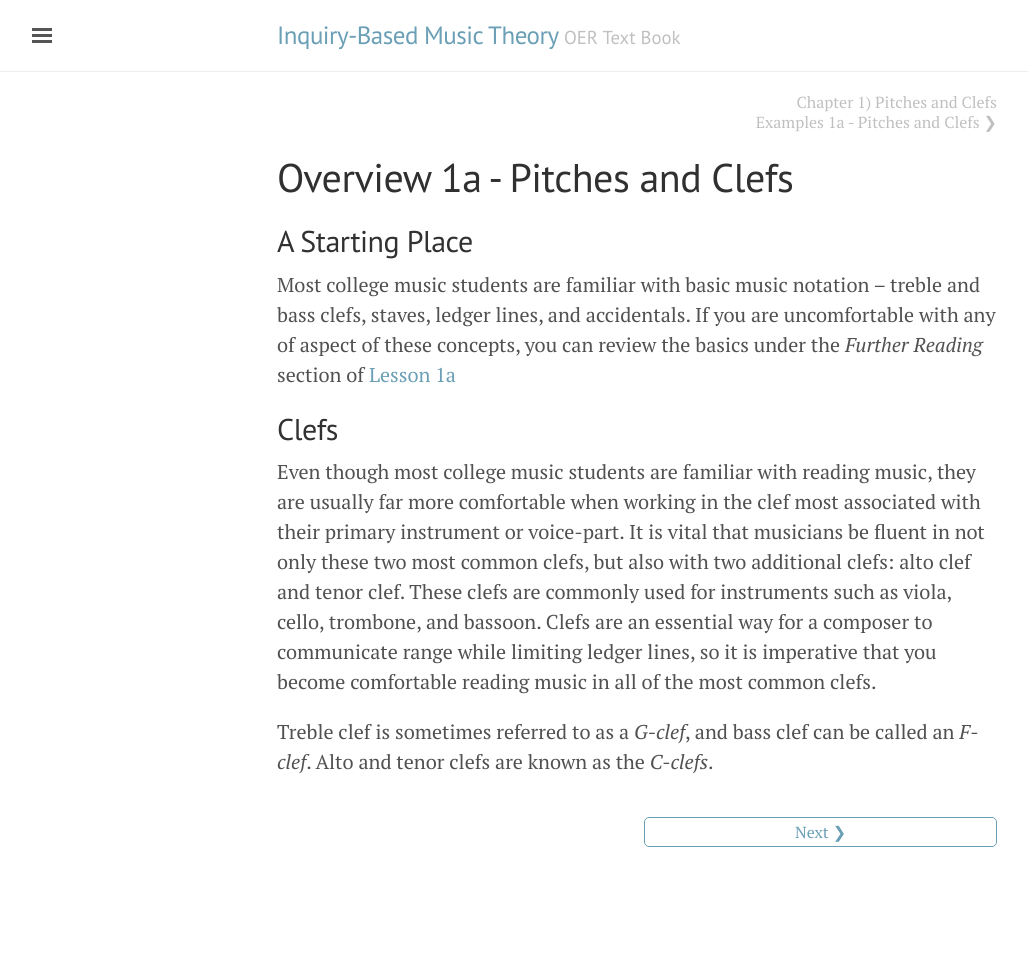
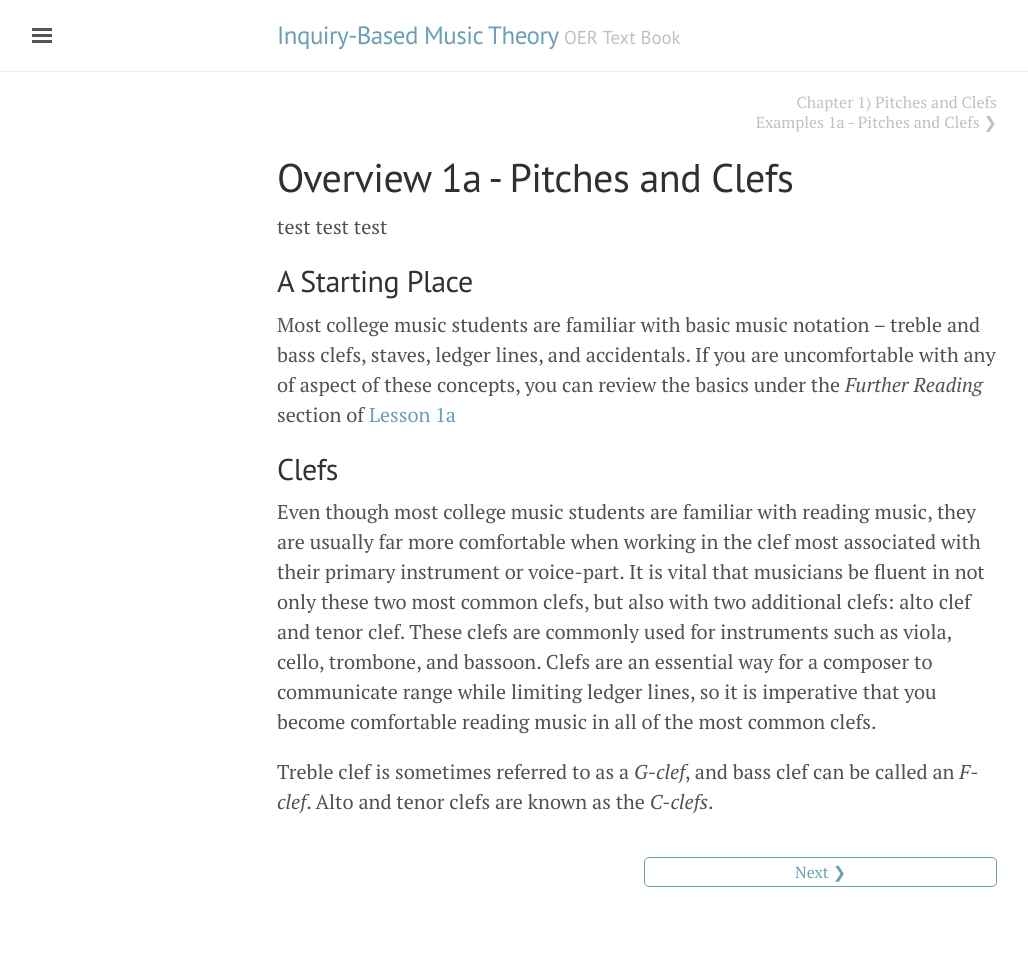
Before and after one commit to uidaholib/ibmt18-19-draft, a Jekyll site: the page built from _01-pitches-clefs/a1-ov-pitchesclefs.md, in a window 1280 px wide. Shown: the whole page, without its empty margins (3-1031 px from the left). Built offline with Jekyll 4.4.1, drawn with Linux system fonts in a browser that asks for light colours; before the commit the page ends 927 px from its top, so only the background shows below that.

Commit message:
test push

```diff
--- a/_01-pitches-clefs/a1-ov-pitchesclefs.md
+++ b/_01-pitches-clefs/a1-ov-pitchesclefs.md
@@ -2,6 +2,8 @@
 layout: chapter
 title: Overview 1a - Pitches and Clefs
 ---
+
+test test test
 
 ## A Starting Place
 
```
